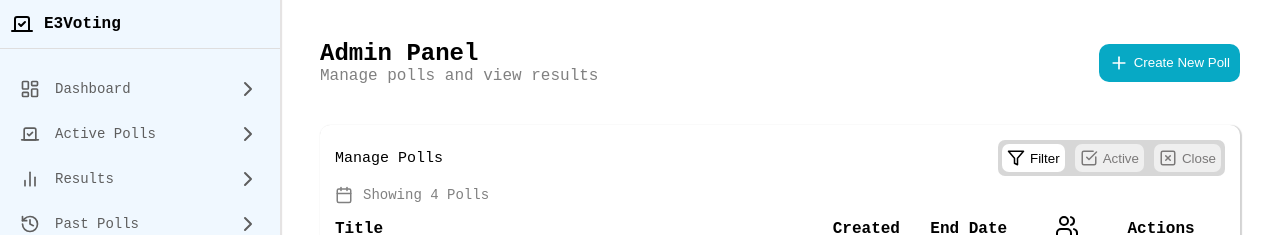
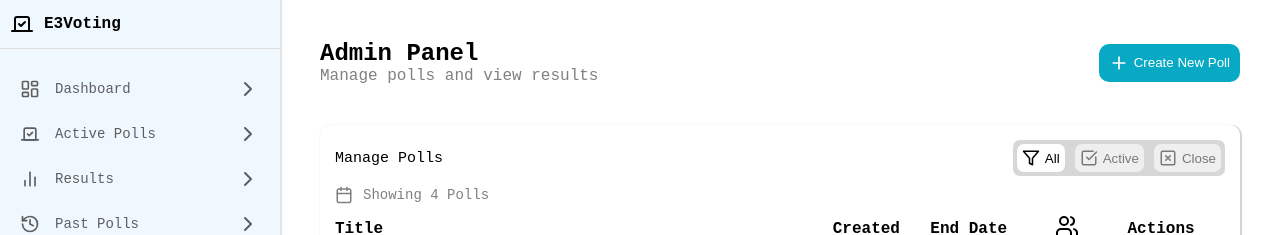
Before and after one commit to Fector101/e5voting, a React (Create React App) app in the folder grimoire/: page /admin in a window 1280 px wide. Shown: the top 235 px of the page. Built offline with nearby package versions, Linux system fonts and the light colour scheme.

Commit message:
Update Adminpanelpage.js

```diff
--- a/grimoire/src/pages/Adminpanelpage.js
+++ b/grimoire/src/pages/Adminpanelpage.js
@@ -63,7 +63,7 @@ export default function Adminpanelpage({ email, username, phone_no }) {
                 <div className='row head'>
                     <h3>Manage Polls</h3>
                     <div className='row tab-btns'>
-                        <button className='active'><Filter /> Filter</button>
+                        <button className='active'><Filter />All</button>
                         <button><CheckSquare />Active</button>
                         <button><XSquare />Close</button>
                     </div>
```
